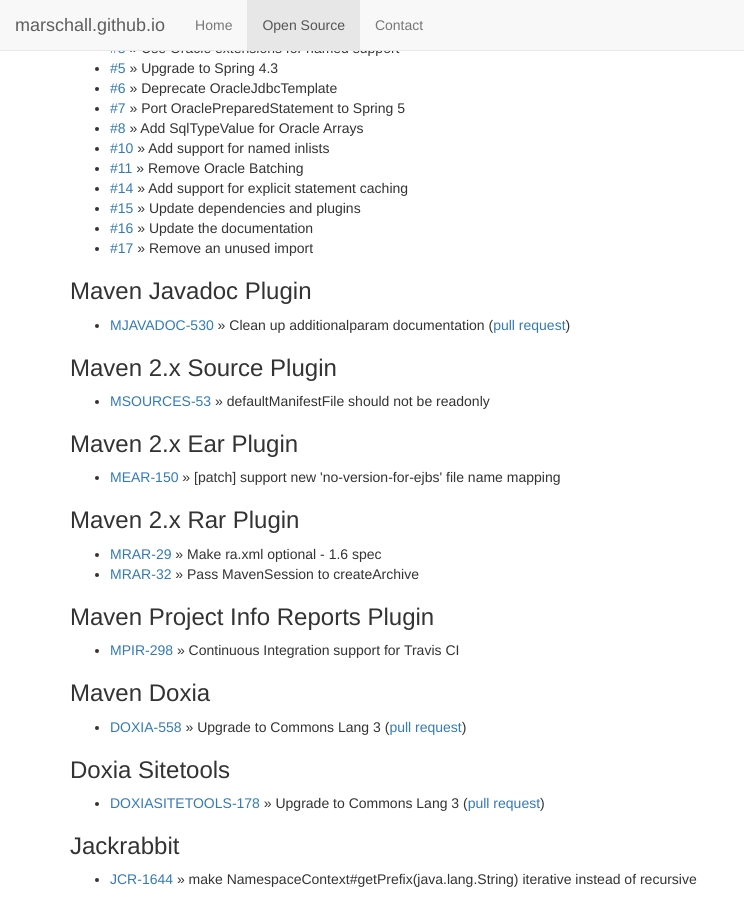
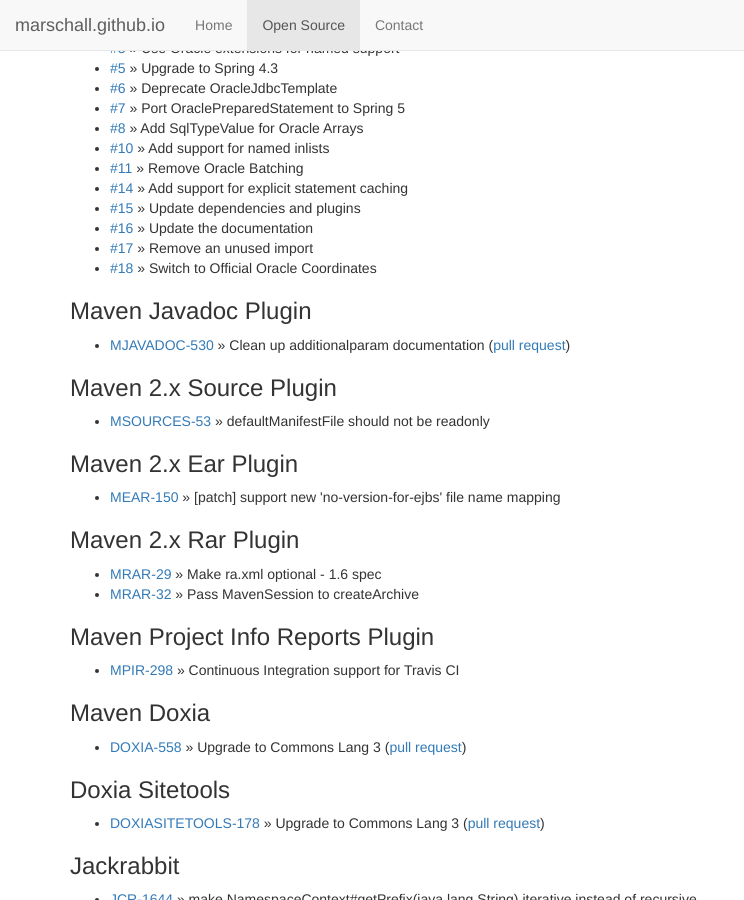
Before and after one commit to marschall/marschall.github.com, a Jekyll site: the page built from open-source.html, in a window 1280 px wide and 900 px high, scrolled down 6257 px. Shown: the whole window, without its empty margins (0-744 px from the left). Built offline with Jekyll 4.4.1, drawn with Linux system fonts in a browser that asks for light colours.

Commit message:
add oracle coordinates

```diff
--- a/open-source.html
+++ b/open-source.html
@@ -372,6 +372,7 @@
   <li><a href="https://github.com/ferstl/spring-jdbc-oracle/pull/15">#15</a> &raquo; Update dependencies and plugins</li>
   <li><a href="https://github.com/ferstl/spring-jdbc-oracle/pull/16">#16</a> &raquo; Update the documentation</li>
   <li><a href="https://github.com/ferstl/spring-jdbc-oracle/pull/17">#17</a> &raquo; Remove an unused import</li>
+  <li><a href="https://github.com/ferstl/spring-jdbc-oracle/pull/18">#18</a> &raquo; Switch to Official Oracle Coordinates</li>
 </ul>
 
 <!--
```
